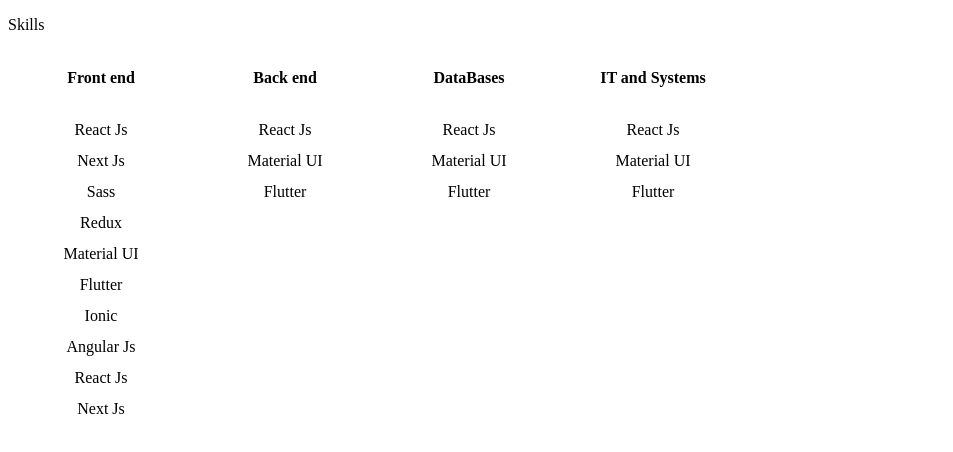
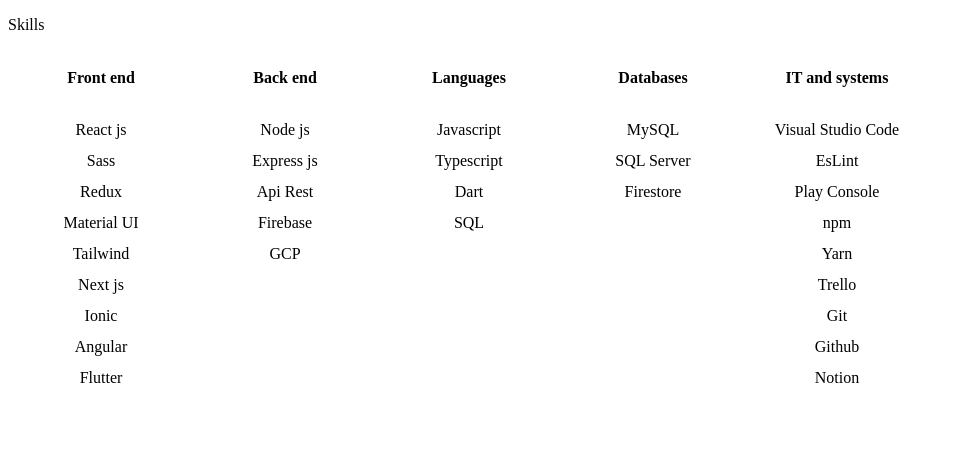
Before and after one commit to JesusGutierez/portfolio, a Next.js app: page /Skills in a window 1280 px wide. Shown: the top 452 px of the page, without its empty margins (0-953 px from the left). Built offline with nearby package versions, Linux system fonts and the light colour scheme.

Commit message:
skills done

```diff
--- a/src/models/skillModel.ts
+++ b/src/models/skillModel.ts
@@ -7,3 +7,5 @@ class SkillModel {
     this.technologies = technologies;
   }
 }
+
+export default SkillModel;
--- a/src/pages/Skills/index.tsx
+++ b/src/pages/Skills/index.tsx
@@ -2,35 +2,40 @@ import React, { Component, ReactElement } from 'react';
 import '../../models/skillModel';
 import Title from '@/components/Title';
 import styles from './index.module.scss';
+import SkillModel from '../../models/skillModel';
 
 let skills: Array<SkillModel> = [
-  {
-    area: 'Front end',
-    technologies: [
-      'React Js',
-      'Next Js',
-      'Sass',
-      'Redux',
-      'Material UI',
-      'Flutter',
-      'Ionic',
-      'Angular Js',
-      'React Js',
-      'Next Js',
-    ],
-  },
-  {
-    area: 'Back end',
-    technologies: ['React Js', 'Material UI', 'Flutter'],
-  },
-  {
-    area: 'DataBases',
-    technologies: ['React Js', 'Material UI', 'Flutter'],
-  },
-  {
-    area: 'IT and Systems',
-    technologies: ['React Js', 'Material UI', 'Flutter'],
-  },
+  new SkillModel('Front end', [
+    'React js',
+    'Sass',
+    'Redux',
+    'Material UI',
+    'Tailwind',
+    'Next js',
+    'Ionic',
+    'Angular',
+    'Flutter',
+  ]),
+  new SkillModel('Back end', [
+    'Node js',
+    'Express js',
+    'Api Rest',
+    'Firebase',
+    'GCP',
+  ]),
+  new SkillModel('Languages', ['Javascript', 'Typescript', 'Dart', 'SQL']),
+  new SkillModel('Databases', ['MySQL', 'SQL Server', 'Firestore']),
+  new SkillModel('IT and systems', [
+    'Visual Studio Code',
+    'EsLint',
+    'Play Console',
+    'npm',
+    'Yarn',
+    'Trello',
+    'Git',
+    'Github',
+    'Notion',
+  ]),
 ];
 
 const getRowsOfTechnologies = (): Array<ReactElement> => {
--- a/src/utils/general.ts
+++ b/src/utils/general.ts
@@ -1,7 +1,6 @@
 const calculateAge = (birthday: Date) => {
-  // birthday is a date
   var ageDifMs = Date.now() - birthday.getTime();
-  var ageDate = new Date(ageDifMs); // miliseconds from epoch
+  var ageDate = new Date(ageDifMs);
   return Math.abs(ageDate.getUTCFullYear() - 1970);
 };
 
```
